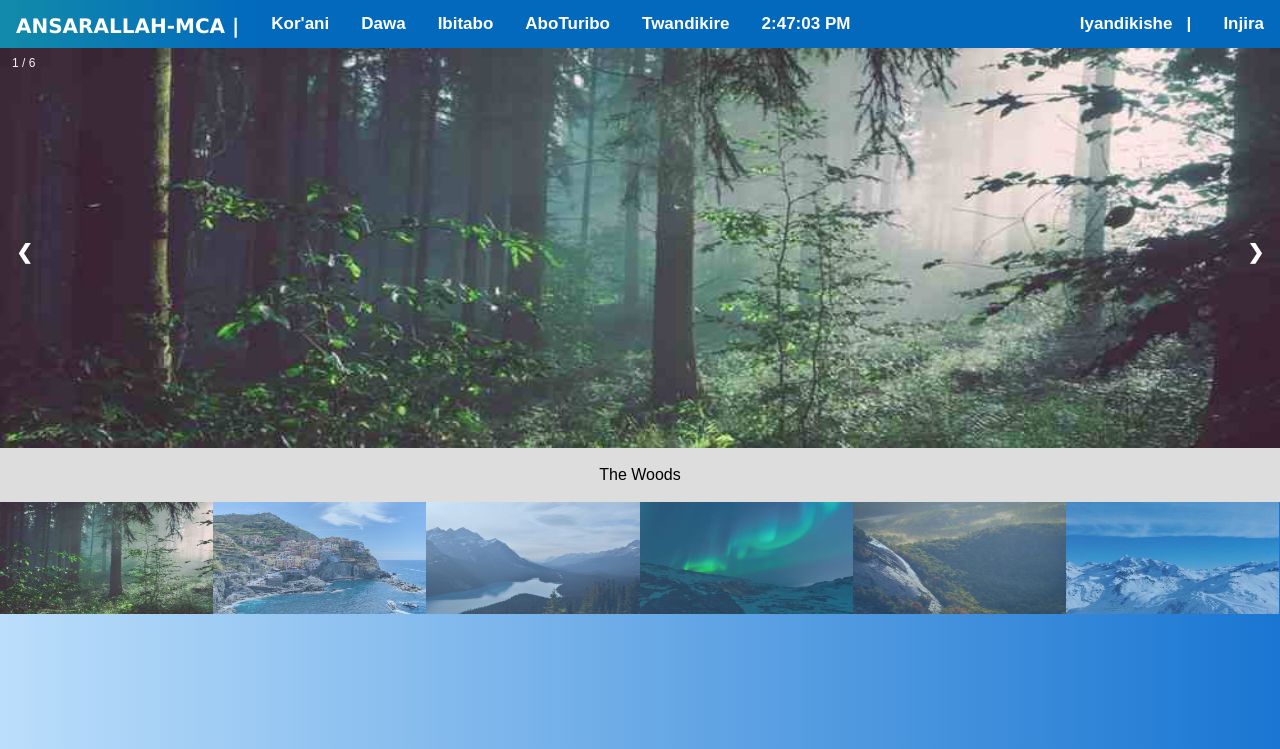
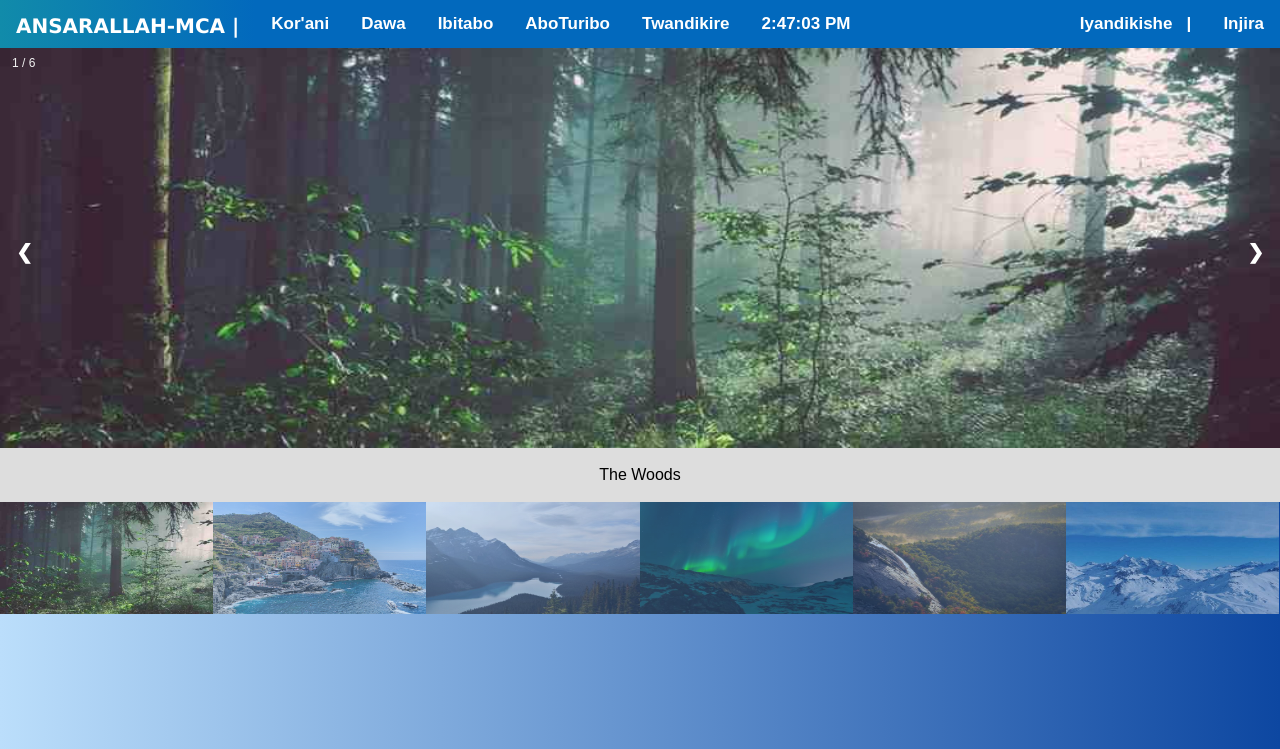
Before and after one commit to ZainDusabe/ansar, a plain HTML site: page index.html in a window 1280 px wide. Shown: the top 749 px of the page. Drawn offline with Linux system fonts and the light colour scheme; files whose address does not match are found by name.

Commit message:
Update index.html

```diff
--- a/index.html
+++ b/index.html
@@ -4,7 +4,7 @@
 <meta name="viewport" content="width=device-width, initial-scale=1">
 <style>
 body {
-    background-image: linear-gradient(to right,#BBDEFB,#1976D2);
+    background-image: linear-gradient(to right,#BBDEFB,#0D47A1);
   margin: 0;
   font-family: Arial, Helvetica, sans-serif;
   overflow: visible;
```
